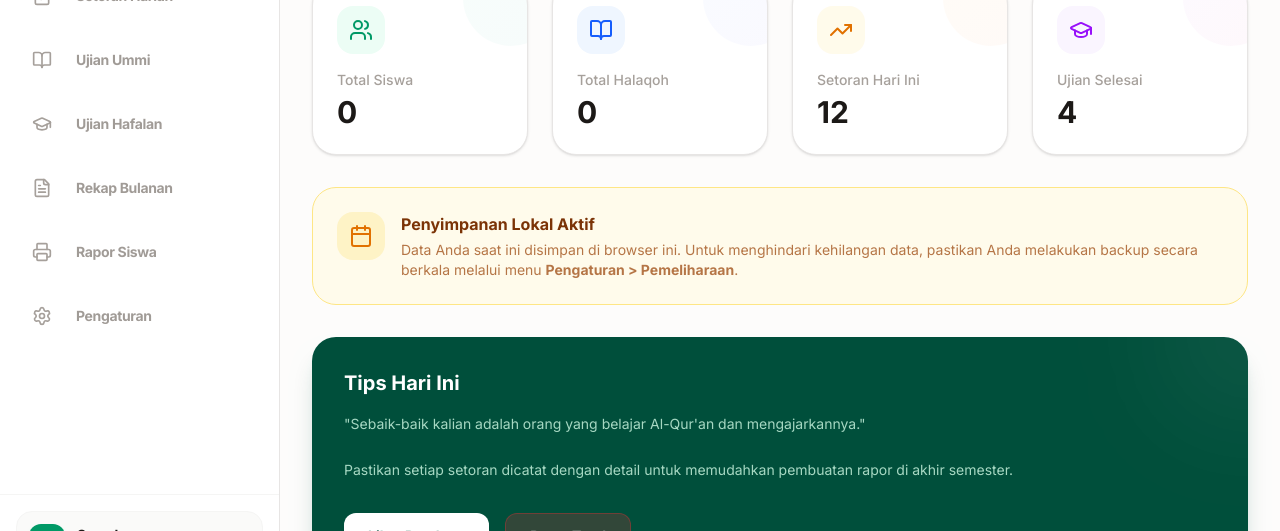
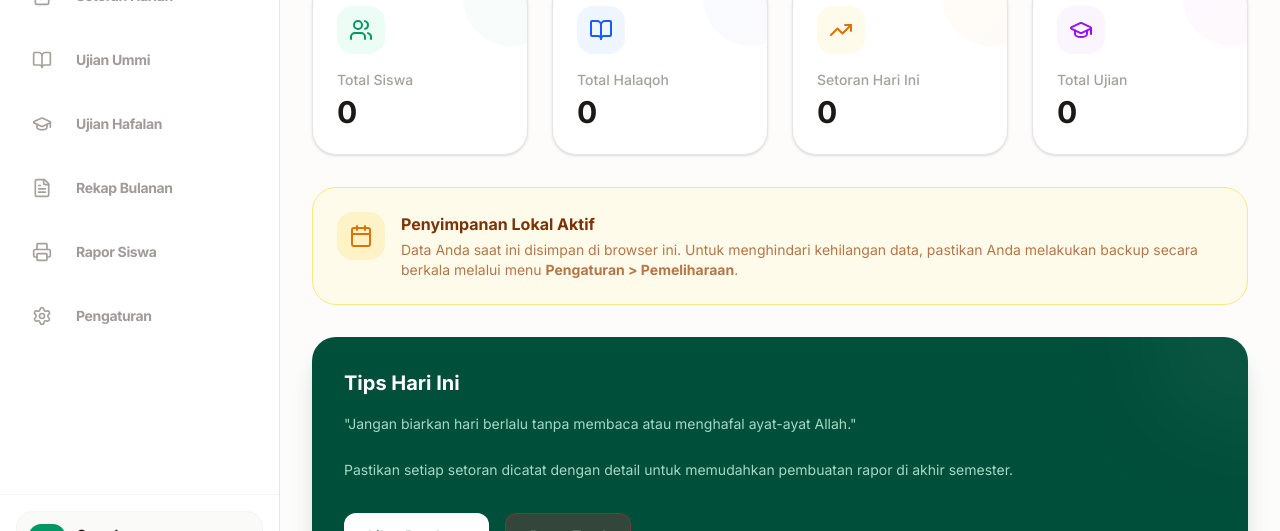
Before and after one commit to Ar010797/Manajemen-Tahfidzul-Qur-an-, a React (Vite) app: page / in a window 1280 px wide. Both pictures are taken after typing "Sample" into the empty fields and a click on the button "MASUK KE SISTEM". Shown: the part 211-742 px from the top of the page. Built offline with nearby package versions, Linux system fonts and the light colour scheme; a web font is replaced by a local one.

Commit message:
feat: Add splash screen and improve dashboard stats
Introduces a splash screen animation for a better initial user experience.
Enhances the dashboard by displaying real-time daily deposits and total exams,
and implements periodic data refreshing for improved accuracy.

```diff
--- a/src/App.tsx
+++ b/src/App.tsx
@@ -25,12 +25,22 @@ import ExamHafalan from './components/ExamHafalan';
 import ReportCard from './components/ReportCard';
 import MonthlyRecap from './components/MonthlyRecap';
 import SettingsHub from './components/SettingsHub';
+import SplashScreen from './components/SplashScreen';
 
 export default function App() {
   const [user, setUser] = useState<any>(null);
   const [activeTab, setActiveTab] = useState('dashboard');
   const [isSidebarOpen, setIsSidebarOpen] = useState(window.innerWidth >= 1024);
   const [isLoading, setIsLoading] = useState(true);
+  const [showSplash, setShowSplash] = useState(true);
+
+  useEffect(() => {
+    // Show splash for 2.5 seconds
+    const timer = setTimeout(() => {
+      setShowSplash(false);
+    }, 2500);
+    return () => clearTimeout(timer);
+  }, []);
 
   useEffect(() => {
     const handleResize = () => {
@@ -60,12 +70,6 @@ export default function App() {
     setUser(null);
     setActiveTab('dashboard');
   };
-
-  if (isLoading) return <div className="h-screen w-screen flex items-center justify-center bg-stone-50">Loading...</div>;
-
-  if (!user) {
-    return <Login onLogin={(u: any) => setUser(u)} />;
-  }
 
   const menuItems = [
     { id: 'dashboard', label: 'Dashboard', icon: LayoutDashboard, color: 'indigo' },
@@ -117,10 +121,31 @@ export default function App() {
     }
   };
 
-  const filteredMenuItems = menuItems;
+  if (isLoading) return null;
 
   return (
-    <div className="flex h-screen bg-[#FDFCFB] text-stone-800 font-sans overflow-hidden relative">
+    <>
+      <AnimatePresence mode="wait">
+        {showSplash ? (
+          <SplashScreen key="splash" />
+        ) : !user ? (
+          <motion.div
+            key="login"
+            initial={{ opacity: 0 }}
+            animate={{ opacity: 1 }}
+            exit={{ opacity: 0 }}
+            transition={{ duration: 0.5 }}
+          >
+            <Login onLogin={(u: any) => setUser(u)} />
+          </motion.div>
+        ) : (
+          <motion.div
+            key="main"
+            initial={{ opacity: 0 }}
+            animate={{ opacity: 1 }}
+            transition={{ duration: 0.5 }}
+            className="flex h-screen bg-[#FDFCFB] text-stone-800 font-sans overflow-hidden relative"
+          >
             {/* Mobile Overlay */}
             {isSidebarOpen && (
               <div
@@ -278,6 +303,9 @@ export default function App() {
                 </AnimatePresence>
               </div>
             </main>
-    </div>
+          </motion.div>
+        )}
+      </AnimatePresence>
+    </>
   );
 }
--- a/src/components/Dashboard.tsx
+++ b/src/components/Dashboard.tsx
@@ -13,28 +13,59 @@ export default function Dashboard() {
     deposits: 0,
     exams: 0
   });
+  const [currentDate, setCurrentDate] = useState(new Date());
 
   useEffect(() => {
     const fetchStats = () => {
       const students = storage.getStudents();
       const halaqoh = storage.getHalaqoh();
+      const today = format(new Date(), 'yyyy-MM-dd');
+      const deposits = storage.getDailyDepositsCount(today);
+      const exams = storage.getExamsCount();
 
       setStats({
         students: students.length,
         halaqoh: halaqoh.length,
-        deposits: 0, // Placeholder
-        exams: 0 // Placeholder
+        deposits,
+        exams
       });
     };
+
     fetchStats();
-  }, []);
+
+    // Refresh stats every 30 seconds to keep it updated
+    const interval = setInterval(() => {
+      fetchStats();
+      const now = new Date();
+      if (now.getDate() !== currentDate.getDate()) {
+        setCurrentDate(now);
+      }
+    }, 30000);
+
+    return () => clearInterval(interval);
+  }, [currentDate]);
 
   const cards = [
     { label: 'Total Siswa', value: stats.students, icon: Users, color: 'emerald', gradient: 'from-emerald-500 to-teal-600' },
     { label: 'Total Halaqoh', value: stats.halaqoh, icon: BookOpen, color: 'blue', gradient: 'from-blue-500 to-indigo-600' },
-    { label: 'Setoran Hari Ini', value: '12', icon: TrendingUp, color: 'amber', gradient: 'from-amber-500 to-orange-600' },
-    { label: 'Ujian Selesai', value: '4', icon: GraduationCap, color: 'purple', gradient: 'from-purple-500 to-pink-600' },
+    { label: 'Setoran Hari Ini', value: stats.deposits, icon: TrendingUp, color: 'amber', gradient: 'from-amber-500 to-orange-600' },
+    { label: 'Total Ujian', value: stats.exams, icon: GraduationCap, color: 'purple', gradient: 'from-purple-500 to-pink-600' },
   ];
+
+  const tips = [
+    "Sebaik-baik kalian adalah orang yang belajar Al-Qur'an dan mengajarkannya.",
+    "Al-Qur'an akan menjadi syafaat bagi pembacanya di hari kiamat nanti.",
+    "Satu huruf Al-Qur'an bernilai sepuluh kebaikan. Teruslah membaca dan menghafal.",
+    "Hati yang di dalamnya terdapat Al-Qur'an tidak akan pernah merasa kesepian.",
+    "Istiqomah dalam murojaah adalah kunci menjaga hafalan agar tetap melekat.",
+    "Jangan biarkan hari berlalu tanpa membaca atau menghafal ayat-ayat Allah.",
+    "Al-Qur'an adalah cahaya bagi hati dan petunjuk bagi jalan kehidupan.",
+    "Menghafal Al-Qur'an butuh kesabaran, namun hasilnya adalah kemuliaan di dunia dan akhirat.",
+    "Jadikan Al-Qur'an sebagai sahabat terbaikmu dalam setiap langkah.",
+    "Setiap ayat yang dihafal adalah satu anak tangga menuju surga."
+  ];
+
+  const currentTip = tips[currentDate.getDate() % tips.length];
 
   return (
     <div className="space-y-8">
@@ -46,7 +77,7 @@ export default function Dashboard() {
         <div className="flex items-center gap-3 px-4 py-2 bg-white border border-stone-200 rounded-2xl shadow-sm">
           <Calendar className="text-emerald-600 w-5 h-5" />
           <span className="font-semibold text-stone-700">
-            {format(new Date(), 'EEEE, dd MMMM yyyy', { locale: id })}
+            {format(currentDate, 'EEEE, dd MMMM yyyy', { locale: id })}
           </span>
         </div>
       </div>
@@ -97,7 +128,7 @@ export default function Dashboard() {
           <div className="absolute top-0 right-0 w-32 h-32 bg-white/10 blur-3xl rounded-full -mr-16 -mt-16" />
           <h2 className="text-xl font-bold mb-4 relative z-10">Tips Hari Ini</h2>
           <p className="text-emerald-100/80 text-sm leading-relaxed relative z-10">
-            "Sebaik-baik kalian adalah orang yang belajar Al-Qur'an dan mengajarkannya."
+            "{currentTip}"
             <br /><br />
             Pastikan setiap setoran dicatat dengan detail untuk memudahkan pembuatan rapor di akhir semester.
           </p>
--- /dev/null
+++ b/src/components/SplashScreen.tsx
@@ -0,0 +1,73 @@
+import React from 'react';
+import { motion } from 'motion/react';
+import { ShieldCheck } from 'lucide-react';
+
+export default function SplashScreen() {
+  return (
+    <motion.div
+      initial={{ opacity: 1 }}
+      exit={{ opacity: 0 }}
+      transition={{ duration: 0.8, ease: "easeInOut" }}
+      className="fixed inset-0 z-[9999] flex items-center justify-center bg-[#FDFCFB]"
+    >
+      <div className="flex flex-col items-center gap-6">
+        <motion.div
+          initial={{ scale: 0.5, opacity: 0, rotate: -20 }}
+          animate={{ scale: 1, opacity: 1, rotate: 0 }}
+          transition={{
+            duration: 1,
+            ease: [0.16, 1, 0.3, 1],
+            delay: 0.2
+          }}
+          className="w-24 h-24 bg-gradient-to-br from-emerald-600 to-teal-700 rounded-[2rem] flex items-center justify-center shadow-2xl shadow-emerald-200 relative overflow-hidden"
+        >
+          <motion.div
+            animate={{
+              x: ["-100%", "100%"],
+            }}
+            transition={{
+              duration: 1.5,
+              repeat: Infinity,
+              ease: "linear",
+              delay: 1
+            }}
+            className="absolute inset-0 bg-gradient-to-r from-transparent via-white/20 to-transparent skew-x-12"
+          />
+          <ShieldCheck className="text-white w-12 h-12 relative z-10" />
+        </motion.div>
+
+        <div className="flex flex-col items-center">
+          <motion.h1
+            initial={{ y: 20, opacity: 0 }}
+            animate={{ y: 0, opacity: 1 }}
+            transition={{ duration: 0.8, delay: 0.5, ease: "easeOut" }}
+            className="text-3xl font-black text-stone-900 tracking-tighter"
+          >
+            Tracking <span className="text-emerald-600">Tahfidz</span>
+          </motion.h1>
+          <motion.div
+            initial={{ width: 0 }}
+            animate={{ width: "100%" }}
+            transition={{ duration: 1.2, delay: 0.8, ease: "easeInOut" }}
+            className="h-1 bg-emerald-600/20 rounded-full mt-2 overflow-hidden"
+          >
+            <motion.div
+              initial={{ x: "-100%" }}
+              animate={{ x: "0%" }}
+              transition={{ duration: 1.5, delay: 1, ease: "easeInOut" }}
+              className="h-full bg-emerald-600 w-full"
+            />
+          </motion.div>
+          <motion.p
+            initial={{ opacity: 0 }}
+            animate={{ opacity: 1 }}
+            transition={{ duration: 0.5, delay: 1.5 }}
+            className="text-[10px] uppercase tracking-[0.3em] text-stone-400 font-bold mt-4"
+          >
+            Lembaga Tahfidz Qur'an © 2026
+          </motion.p>
+        </div>
+      </div>
+    </motion.div>
+  );
+}
--- a/src/services/storage.ts
+++ b/src/services/storage.ts
@@ -226,6 +226,16 @@ export const storage = {
     };
   },
 
+  getDailyDepositsCount: (date: string) => {
+    const data = getRawData();
+    return data.daily_deposits.filter(d => d.date === date).length;
+  },
+
+  getExamsCount: () => {
+    const data = getRawData();
+    return data.exams_ummi.length + data.exams_hafalan.length;
+  },
+
   deleteExam: (type: 'ummi' | 'hafalan', id: string) => {
     const data = getRawData();
     if (type === 'ummi') {
```
Lines whose indentation alone changed are shown as unchanged.
